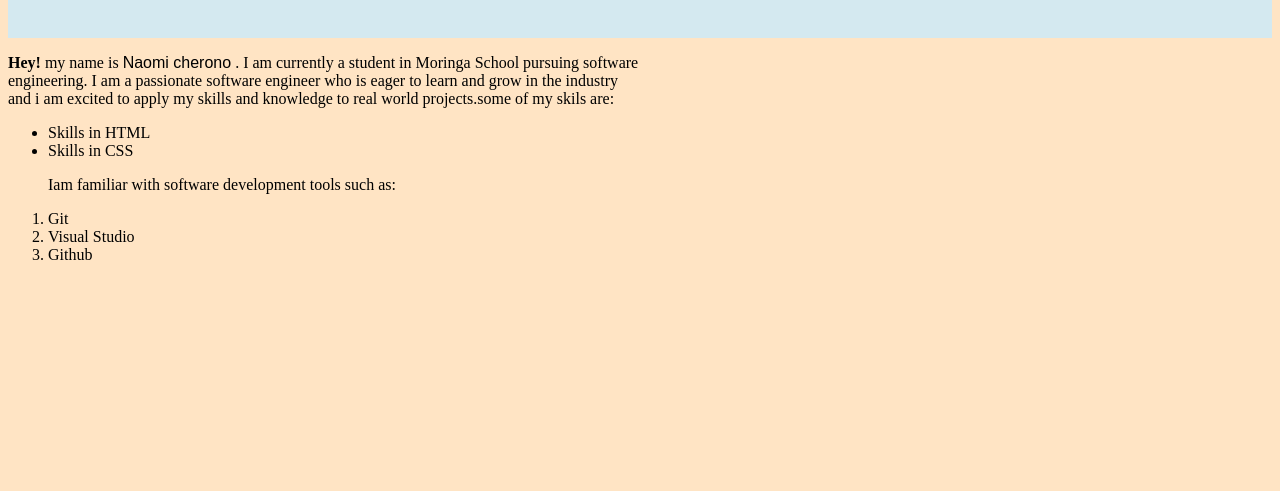
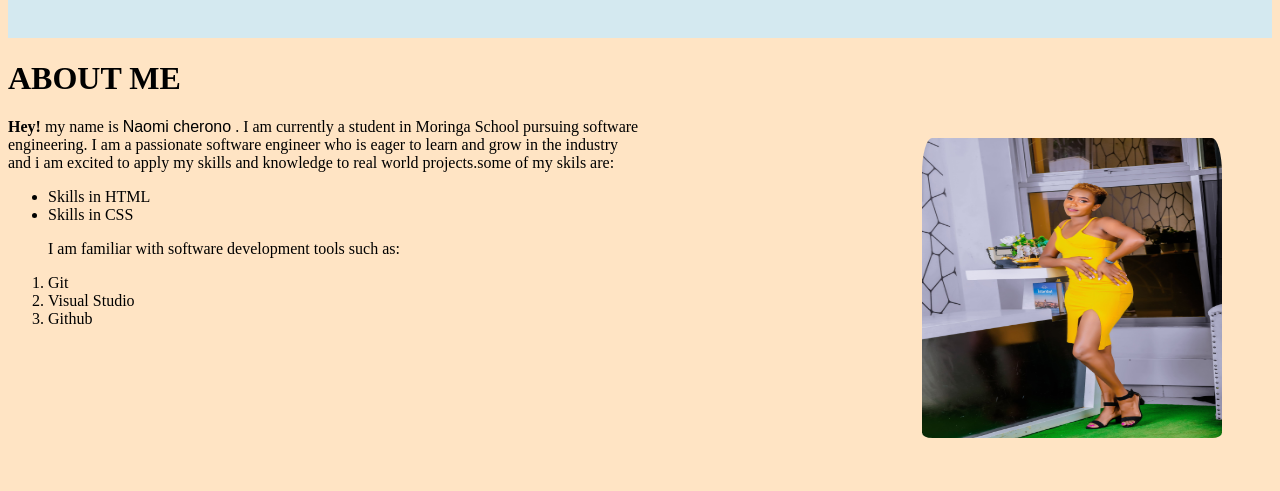
Before and after one commit to naomicherono/Portfolio, a plain HTML site: page home.html in a window 1280 px wide. Shown: the part 283-774 px from the top of the page. Drawn offline with Linux system fonts and the light colour scheme.

Commit message:
positioning pic1

```diff
--- a/home.html
+++ b/home.html
@@ -14,9 +14,9 @@
     <img class="pic2" src="images/pic2.jpg" alt="">
 </div>
 <div class="row">
-<div class="about">
+<H1> ABOUT ME</H1>
 <div class="culumn">
-    <div="pic1" src="images/pic1.jpg" alt="">
+    <img class="pic1" src="images/pic1.jpg" alt="">
 </div>
 
 <div id="column">
@@ -29,7 +29,7 @@ I am a passionate  software engineer  who is eager to learn and grow in the indu
 
 </ul>
 <ol>
-    <p>Iam familiar with software development tools such as:</p>
+<p>I am familiar with software development tools such as:</p>
     <li>Git</li>
     <li>Visual Studio </li>
     <li>Github</li>
```
